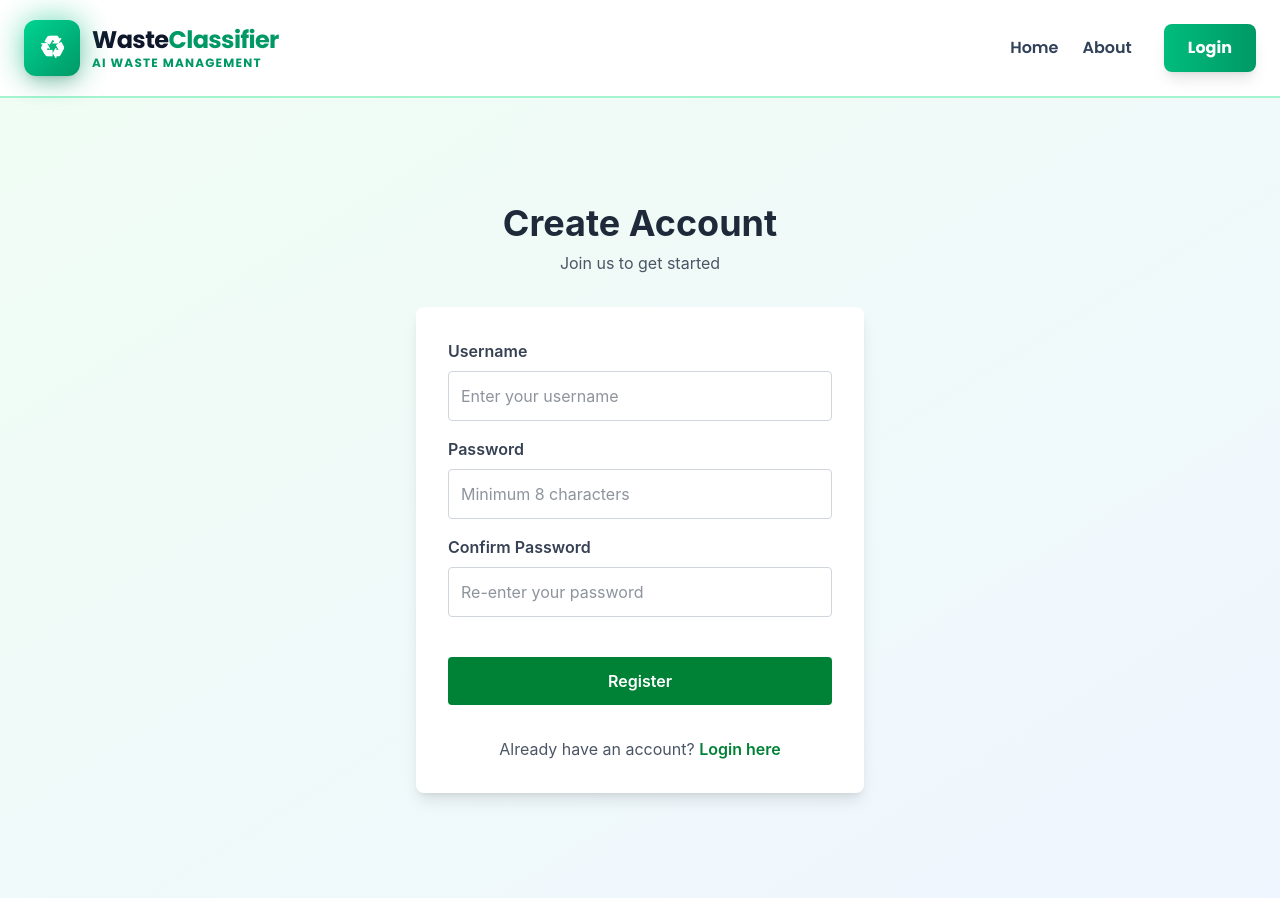
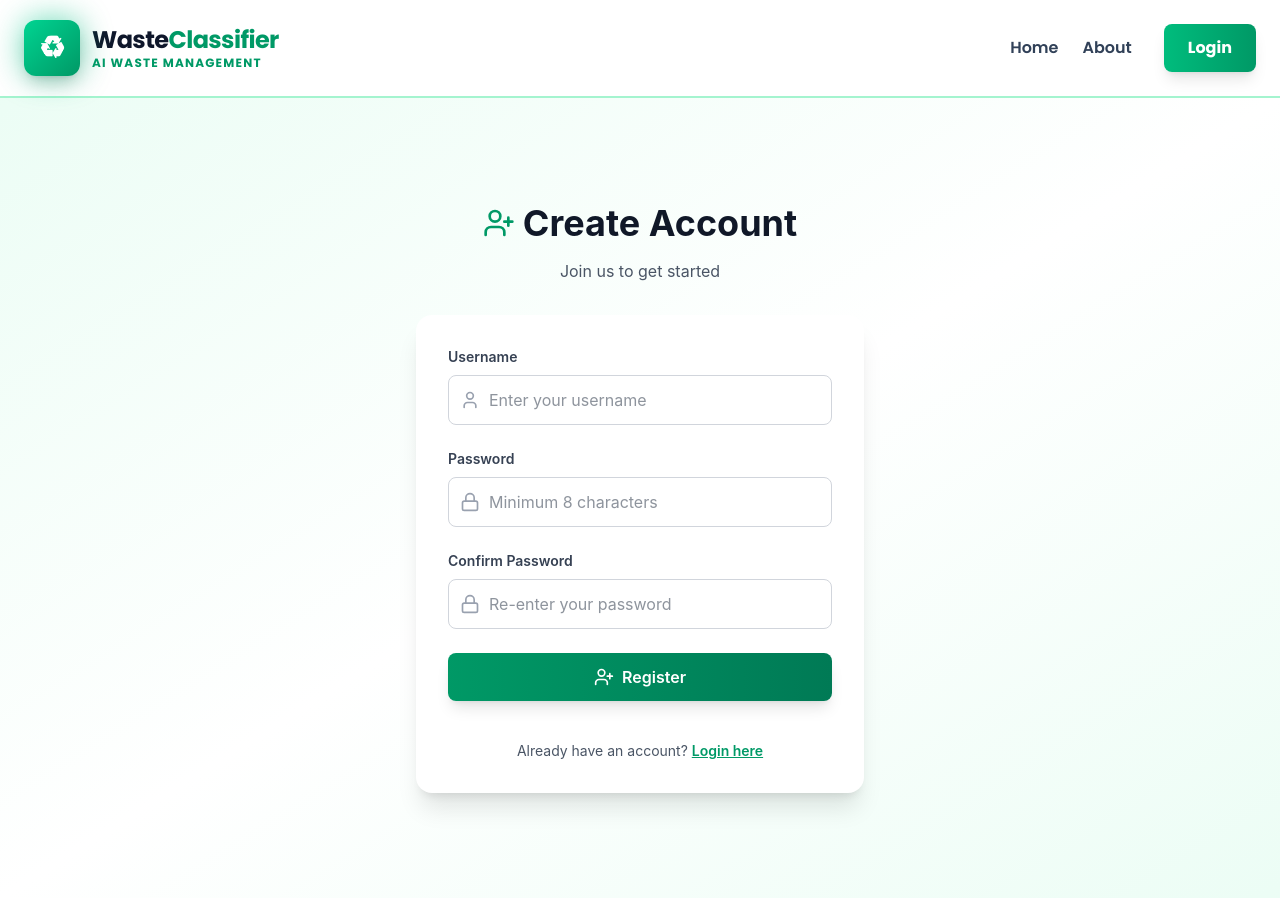
Before and after one commit to pikacoder44/waste-management-classifier, a Next.js app in the folder frontend/: page /auth/register in a window 1280 px wide. Built offline with nearby package versions, Linux system fonts and the light colour scheme.

Commit message:
Added lucide react icons for beauty

```diff
--- a/frontend/app/auth/register/page.tsx
+++ b/frontend/app/auth/register/page.tsx
@@ -2,6 +2,13 @@
 import React, { useState } from "react";
 import { useRouter } from "next/navigation";
 import Link from "next/link";
+import {
+  User,
+  Lock,
+  UserPlus,
+  AlertCircle,
+  CheckCircle,
+} from "lucide-react";
 
 const Register = () => {
   const router = useRouter();
@@ -87,36 +94,49 @@ const Register = () => {
   };
 
   return (
-    <div className="min-h-screen flex flex-col items-center justify-center bg-linear-to-br from-green-50 to-blue-50 py-12 px-4">
+    <div className="min-h-screen flex flex-col items-center justify-center bg-linear-to-br from-emerald-50 via-white to-emerald-50 p-4">
+      {/* Form Container */}
       <div className="w-full max-w-md">
-        <h1 className="text-4xl font-bold text-center text-gray-800 mb-2">
-          Create Account
-        </h1>
-        <p className="text-center text-gray-600 mb-8">Join us to get started</p>
+        {/* Header */}
+        <div className="text-center mb-8">
+          <div className="flex items-center justify-center gap-2 mb-4">
+            <UserPlus className="w-8 h-8 text-emerald-600" />
+            <h1 className="text-4xl font-bold text-gray-900">Create Account</h1>
+          </div>
+          <p className="text-gray-600 text-base">Join us to get started</p>
+        </div>
 
+        {/* Form */}
         <form
           onSubmit={registerUser}
-          className="bg-white p-8 rounded-lg shadow-lg space-y-4"
+          className="bg-white rounded-2xl shadow-xl p-8 space-y-6"
         >
+          {/* Error Alert */}
           {error && (
-            <div className="p-3 bg-red-100 border border-red-400 text-red-700 rounded">
-              {error}
+            <div className="flex items-center gap-3 p-4 bg-red-50 border border-red-200 rounded-lg">
+              <AlertCircle className="w-5 h-5 text-red-600 shrink-0" />
+              <p className="text-sm text-red-700">{error}</p>
             </div>
           )}
 
+          {/* Success Alert */}
           {success && (
-            <div className="p-3 bg-green-100 border border-green-400 text-green-700 rounded">
-              {success}
+            <div className="flex items-center gap-3 p-4 bg-green-50 border border-green-200 rounded-lg">
+              <CheckCircle className="w-5 h-5 text-green-600 shrink-0" />
+              <p className="text-sm text-green-700">{success}</p>
             </div>
           )}
 
+          {/* Username Field */}
           <div>
             <label
               htmlFor="username"
-              className="block font-semibold text-gray-700 mb-2"
+              className="block text-sm font-semibold text-gray-700 mb-2"
             >
               Username
             </label>
+            <div className="relative">
+              <User className="absolute left-3 top-1/2 -translate-y-1/2 w-5 h-5 text-gray-400" />
               <input
                 type="text"
                 id="username"
@@ -125,16 +145,21 @@ const Register = () => {
                 required
                 disabled={loading}
                 placeholder="Enter your username"
-              className="w-full border border-gray-300 p-3 rounded focus:outline-none focus:ring-2 focus:ring-green-500 disabled:bg-gray-100"
+                className="w-full pl-10 pr-4 py-3 border border-gray-300 rounded-lg focus:outline-none focus:ring-2 focus:ring-emerald-600 focus:border-transparent disabled:bg-gray-100 disabled:cursor-not-allowed transition"
               />
             </div>
+          </div>
+
+          {/* Password Field */}
           <div>
             <label
               htmlFor="password"
-              className="block font-semibold text-gray-700 mb-2"
+              className="block text-sm font-semibold text-gray-700 mb-2"
             >
               Password
             </label>
+            <div className="relative">
+              <Lock className="absolute left-3 top-1/2 -translate-y-1/2 w-5 h-5 text-gray-400" />
               <input
                 type="password"
                 id="password"
@@ -143,17 +168,21 @@ const Register = () => {
                 required
                 disabled={loading}
                 placeholder="Minimum 8 characters"
-              className="w-full border border-gray-300 p-3 rounded focus:outline-none focus:ring-2 focus:ring-green-500 disabled:bg-gray-100"
+                className="w-full pl-10 pr-4 py-3 border border-gray-300 rounded-lg focus:outline-none focus:ring-2 focus:ring-emerald-600 focus:border-transparent disabled:bg-gray-100 disabled:cursor-not-allowed transition"
               />
             </div>
+          </div>
 
+          {/* Confirm Password Field */}
           <div>
             <label
               htmlFor="confirmPassword"
-              className="block font-semibold text-gray-700 mb-2"
+              className="block text-sm font-semibold text-gray-700 mb-2"
             >
               Confirm Password
             </label>
+            <div className="relative">
+              <Lock className="absolute left-3 top-1/2 -translate-y-1/2 w-5 h-5 text-gray-400" />
               <input
                 type="password"
                 id="confirmPassword"
@@ -162,24 +191,28 @@ const Register = () => {
                 required
                 disabled={loading}
                 placeholder="Re-enter your password"
-              className="w-full border border-gray-300 p-3 rounded focus:outline-none focus:ring-2 focus:ring-green-500 disabled:bg-gray-100"
+                className="w-full pl-10 pr-4 py-3 border border-gray-300 rounded-lg focus:outline-none focus:ring-2 focus:ring-emerald-600 focus:border-transparent disabled:bg-gray-100 disabled:cursor-not-allowed transition"
               />
             </div>
+          </div>
 
+          {/* Submit Button */}
           <button
             type="submit"
             disabled={loading}
-            className="w-full bg-green-700 text-white py-3 px-4 rounded mt-6 font-semibold disabled:bg-gray-400 disabled:cursor-not-allowed hover:bg-green-800 transition duration-200"
+            className="w-full flex items-center justify-center gap-2 bg-linear-to-r from-emerald-600 to-emerald-700 hover:from-emerald-700 hover:to-emerald-800 text-white font-semibold py-3 px-4 rounded-lg transition disabled:bg-gray-400 disabled:cursor-not-allowed shadow-lg hover:shadow-emerald-500/50"
           >
+            <UserPlus className="w-5 h-5" />
             {loading ? "Creating Account..." : "Register"}
           </button>
 
-          <div className="text-center mt-4">
-            <p className="text-gray-600">
+          {/* Navigation Link */}
+          <div className="text-center pt-4">
+            <p className="text-sm text-gray-600">
               Already have an account?{" "}
               <Link
                 href="/auth/login"
-                className="text-green-700 font-semibold hover:underline"
+                className="text-emerald-600 font-semibold hover:text-emerald-700 underline"
               >
                 Login here
               </Link>
```
Lines whose indentation alone changed are shown as unchanged.
